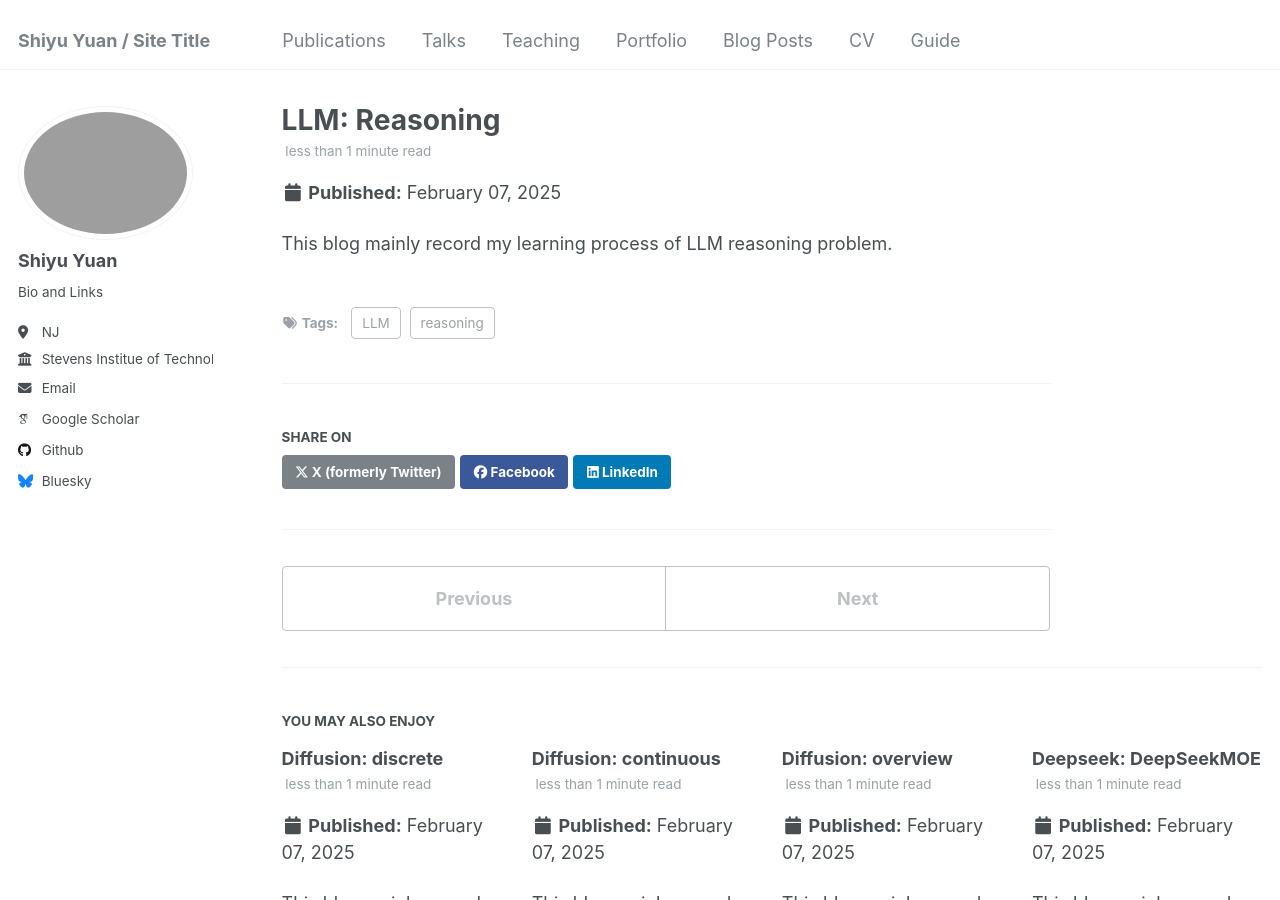
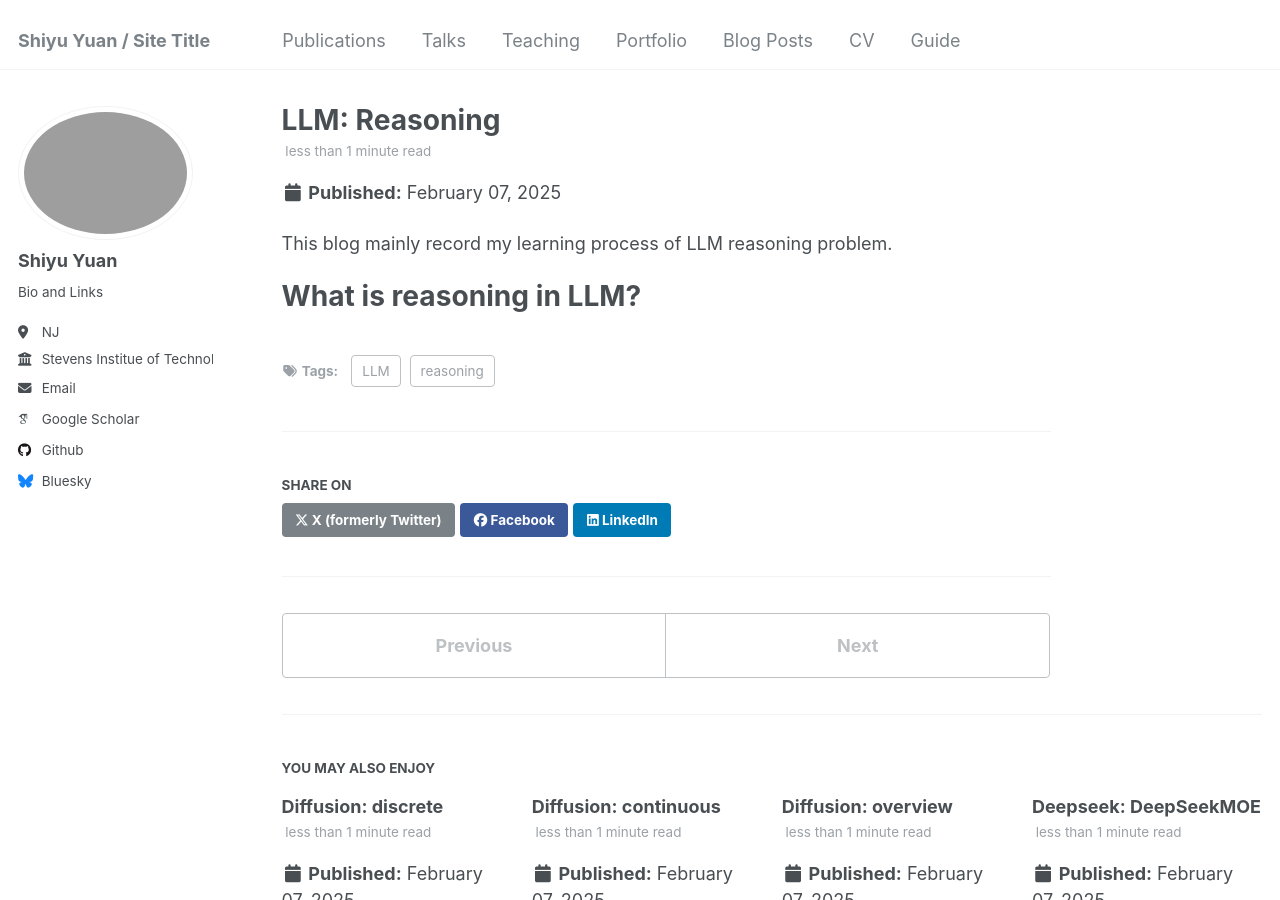
Before and after one commit to syyuan2021/syy2025, a Jekyll site: the page built from _posts/2025-02-07-blog-post-10.md, in a window 1280 px wide and 900 px high. Built offline with Jekyll 4.4.1, drawn with Linux system fonts in a browser that asks for light colours; some web fonts are replaced.

Commit message:
Update 2025-02-07-blog-post-10.md

```diff
--- a/_posts/2025-02-07-blog-post-10.md
+++ b/_posts/2025-02-07-blog-post-10.md
@@ -8,3 +8,5 @@ tags:
 ---
 
 This blog mainly record my learning process of LLM reasoning problem.
+
+# What is reasoning in LLM?
```
